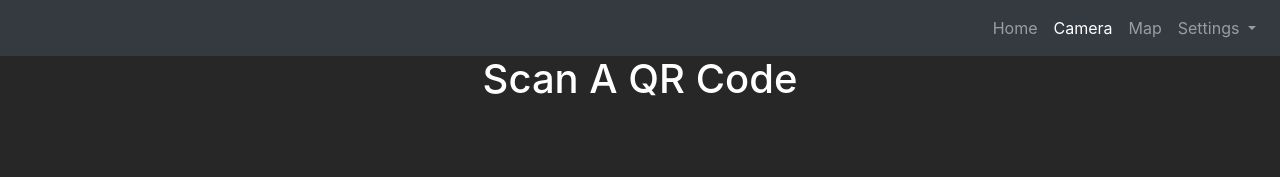
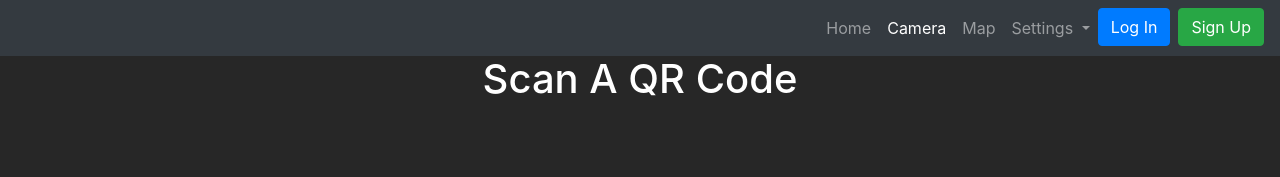
Before and after one commit to EdSmith8563/ecoScan, a Django app: page /camera/ in a window 1280 px wide. Shown: the top 177 px of the page. Run offline with Django 4.2, Linux system fonts and the light colour scheme; some libraries are stand-ins or nearby versions.

Commit message:
updated camera and map navbar

```diff
--- a/templates/camera.html
+++ b/templates/camera.html
@@ -47,13 +47,19 @@
                             </a>
                             <div class="dropdown-divider"></div>
                             {% if user.is_authenticated %}
-                                <form action="{% url 'logout' %}" method="post" class="px-4 py-3">
+                            <li class="nav-item">
+                                <form action="{% url 'logout' %}" method="post" class="form-inline">
                                     {% csrf_token %}
-                                    <button type="submit" class="btn btn-danger btn-block">Log Out</button>
+                                    <button type="submit" class="btn btn-danger">Log Out</button>
                                 </form>
+                            </li>
                             {% else %}
-                                <a class="dropdown-item" href="{% url 'login' %}">Log In</a>
-                                <a class="dropdown-item" href="{% url 'signup' %}">Sign Up</a>
+                            <li class="nav-item">
+                                <a class="btn btn-primary mr-2" href="{% url 'login' %}">Log In</a>
+                            </li>
+                            <li class="nav-item">
+                                <a class="btn btn-success" href="{% url 'signup' %}">Sign Up</a>
+                            </li>
                             {% endif %}
                         </div>
                     </li>
```
Also changed, not shown: templates/map.html (+10 -4 lines).
